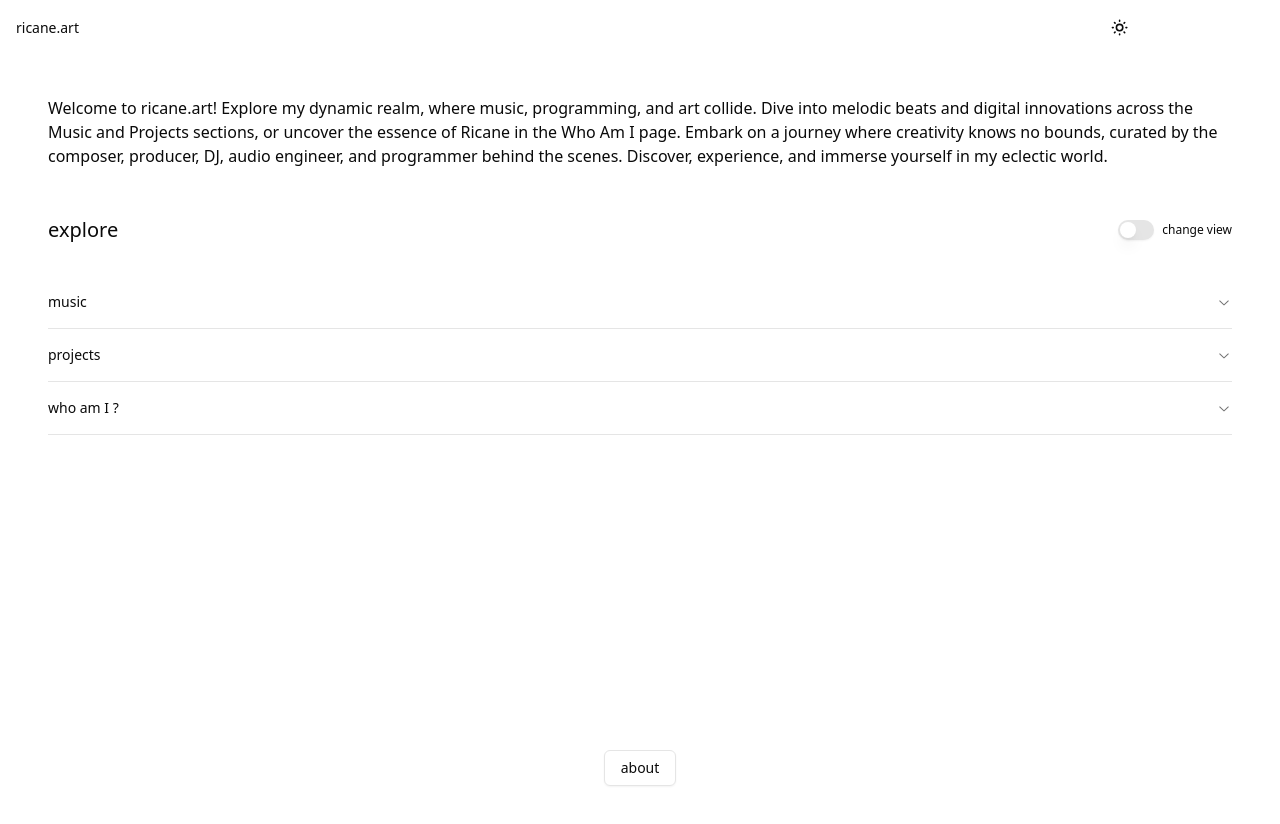
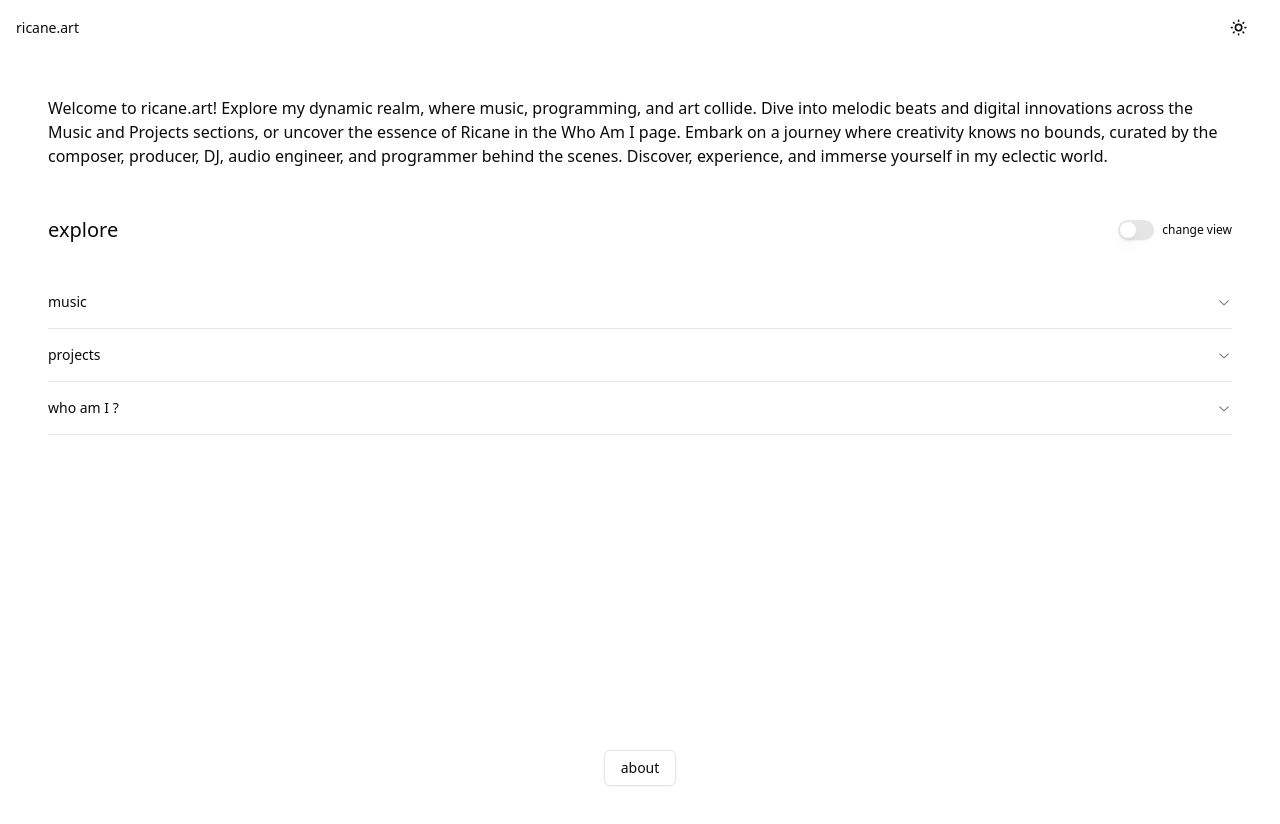
Before and after one commit to akaRicane/ricane.art.vercel, a Next.js app: page / in a window 1280 px wide. Shown: the top 824 px of the page. Built offline with nearby package versions, Linux system fonts and the light colour scheme.

Commit message:
rename about component in HomeAboutResponsiveDrawer

```diff
--- a/components/custom/AboutResponsiveDrawer.tsx
+++ b/components/custom/HomeAboutResponsiveDrawer.tsx
@@ -22,7 +22,7 @@ import {
   DrawerTrigger,
 } from "@/components/ui/drawer";
 
-export const AboutResponsiveDrawer = () => {
+export const HomeAboutResponsiveDrawer = () => {
   const [open, setOpen] = React.useState(false);
   const isDesktop = useMediaQuery("(min-width: 768px)");
 
--- a/components/custom/HomeFooter.tsx
+++ b/components/custom/HomeFooter.tsx
@@ -1,10 +1,10 @@
-import { AboutResponsiveDrawer } from "@/components/custom/AboutResponsiveDrawer";
+import { HomeAboutResponsiveDrawer } from "@/components/custom/HomeAboutResponsiveDrawer";
 
 export const HomeFooter = () => {
   return (
     <footer className="flex flex-row w-full h-16 m-0 p-0 fixed bottom-0 left-0 justify-center">
       <div className="flex flex-col justify-center align-middle">
-        <AboutResponsiveDrawer></AboutResponsiveDrawer>
+        <HomeAboutResponsiveDrawer></HomeAboutResponsiveDrawer>
       </div>
     </footer>
   );
--- a/components/custom/HomeHeader.tsx
+++ b/components/custom/HomeHeader.tsx
@@ -10,7 +10,7 @@ export const HomeHeader = () => {
           <Link href="/">ricane.art</Link>
         </Button>
       </div>
-      <div className="flex flex-row m-0 p-0 basis-1/4 justify-center">
+      <div className="flex flex-row m-0 p-0 basis-1/4 justify-end mr-4">
         <ThemeToggle></ThemeToggle>
         {/* <Button className="h-full rounded-md" variant={"ghost"}>
           login
```
